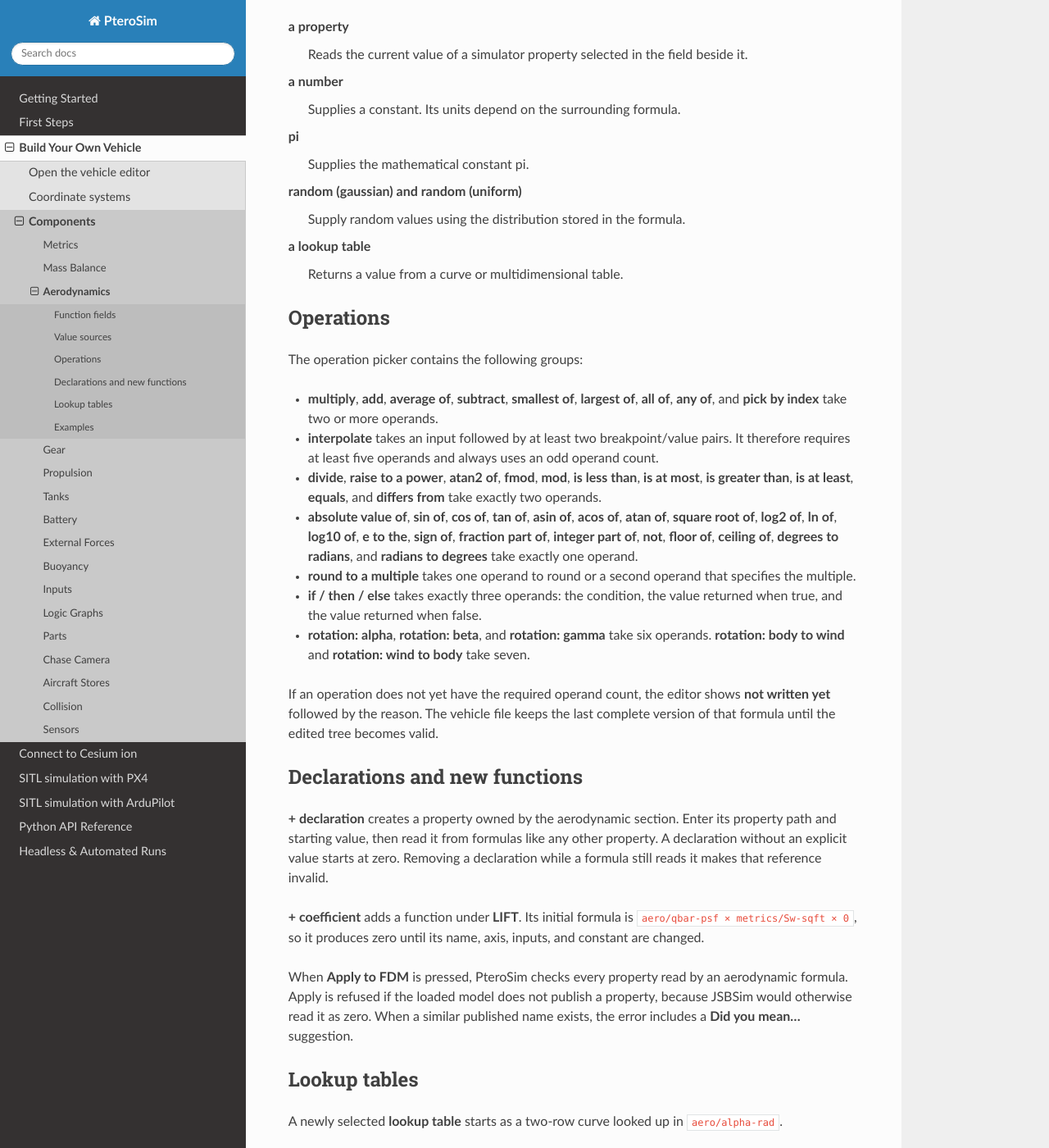
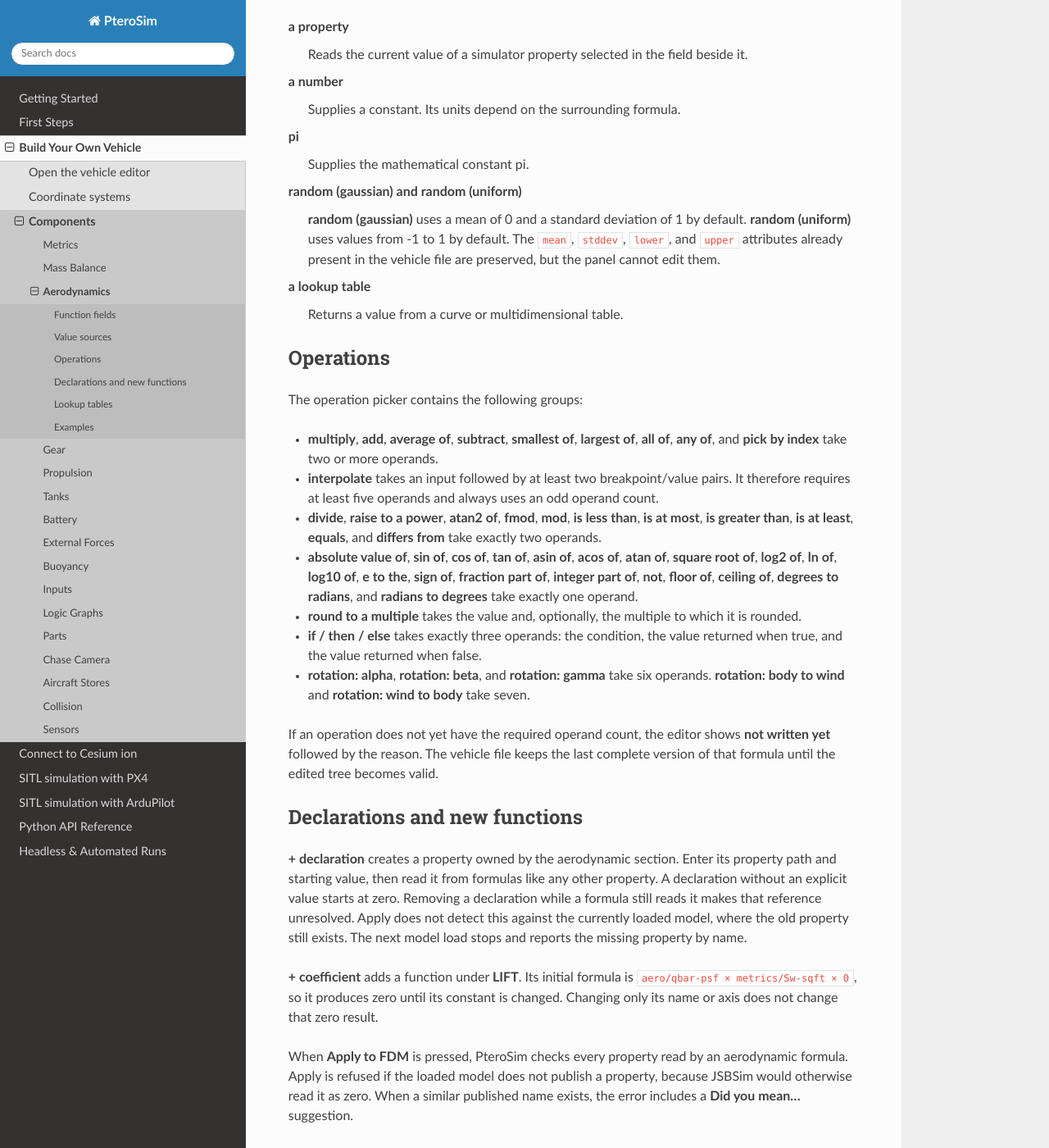
Before and after one commit to AlexanderRex/PteroSimDocs, a Sphinx documentation site: the page built from docs/source/editor/aerodynamics.rst, in a window 1280 px wide and 1400 px high, scrolled down 846 px. Shown: the whole window at 82% size. Built offline with Sphinx 7.4.7 and the Read the Docs theme 3.1.0, drawn with Linux system fonts in a browser that asks for light colours; some of the changed text lies outside the part shown.

Commit message:
Correct aerodynamics editor details

```diff
--- a/docs/source/editor/aerodynamics.rst
+++ b/docs/source/editor/aerodynamics.rst
@@ -48,7 +48,10 @@ Value sources
    Supplies the mathematical constant pi.
 
 **random (gaussian)** and **random (uniform)**
-   Supply random values using the distribution stored in the formula.
+   **random (gaussian)** uses a mean of 0 and a standard deviation of 1 by
+   default. **random (uniform)** uses values from -1 to 1 by default. The
+   ``mean``, ``stddev``, ``lower``, and ``upper`` attributes already present
+   in the vehicle file are preserved, but the panel cannot edit them.
 
 **a lookup table**
    Returns a value from a curve or multidimensional table.
@@ -73,8 +76,8 @@ The operation picker contains the following groups:
   **integer part of**, **not**, **floor of**, **ceiling of**,
   **degrees to radians**, and **radians to degrees** take exactly one
   operand.
-* **round to a multiple** takes one operand to round or a second operand that
-  specifies the multiple.
+* **round to a multiple** takes the value and, optionally, the multiple to
+  which it is rounded.
 * **if / then / else** takes exactly three operands: the condition, the value
   returned when true, and the value returned when false.
 * **rotation: alpha**, **rotation: beta**, and **rotation: gamma** take six
@@ -92,11 +95,14 @@ Declarations and new functions
 its property path and starting value, then read it from formulas like any
 other property. A declaration without an explicit value starts at zero.
 Removing a declaration while a formula still reads it makes that reference
-invalid.
+unresolved. Apply does not detect this against the currently loaded model,
+where the old property still exists. The next model load stops and reports
+the missing property by name.
 
 **+ coefficient** adds a function under **LIFT**. Its initial formula is
 ``aero/qbar-psf × metrics/Sw-sqft × 0``, so it produces zero until its
-name, axis, inputs, and constant are changed.
+constant is changed. Changing only its name or axis does not change that zero
+result.
 
 When **Apply to FDM** is pressed, PteroSim checks every property read by an
 aerodynamic formula. Apply is refused if the loaded model does not publish a
@@ -113,8 +119,8 @@ For a curve, **looked up in** selects the input property. **in** contains its
 breakpoints and **out** contains the returned values. The graph displays the
 same pairs. Values between rows are interpolated. Below the first breakpoint
 or above the last one, the nearest end value is held constant. **+ Add row**
-appends another breakpoint and copies the previous output as its initial
-value.
+places another breakpoint one step beyond the last row and copies the last
+output as its initial value.
 
 A two-dimensional table is shown as a grid. The upper-left label identifies
 the row property, and the first column contains its numeric breakpoints. The
```
Also changed, not shown: other parts of docs/source/editor/aerodynamics.rst (+3 -3 lines), docs/source/Images/editor_aerodynamics_04.png.
